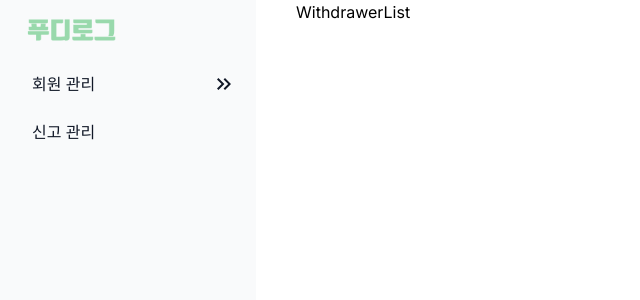
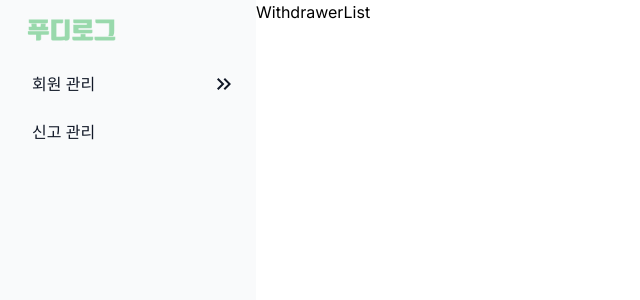
Before and after one commit to FoodieLog/admin, a Next.js app: page /withdrawer-list in a window 1280 px wide. Shown: the top 300 px of the page, without its empty margins (0-640 px from the left). Built offline with nearby package versions, Linux system fonts and the light colour scheme.

Commit message:
feat: 전체 레이아웃 설정

```diff
--- a/src/app/layout.tsx
+++ b/src/app/layout.tsx
@@ -23,7 +23,7 @@ export default function RootLayout({
         <meta name="viewport" content="width=device-width, initial-scale=1" />
       </Head>
       <body className={inter.className}>
-        <main className="flex gap-10">
+        <main className="flex min-h-screen mx-auto">
           <SideBar />
           {children}
         </main>
```
